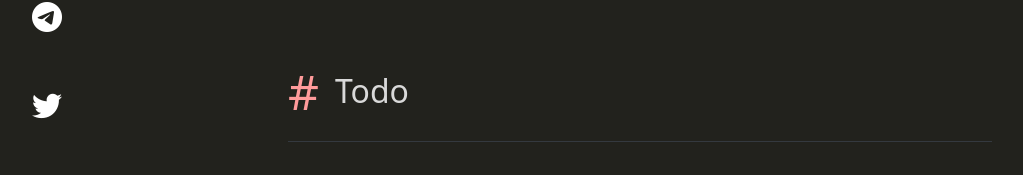
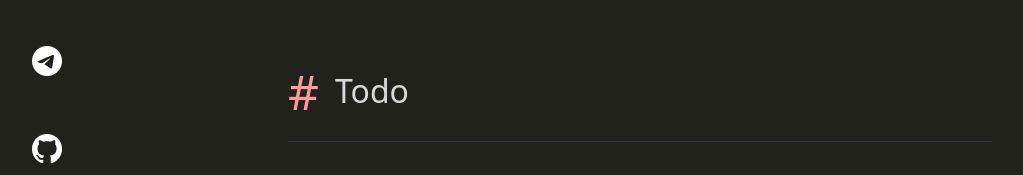
Before and after one commit to nktauserum/nktauserum.github.io, a SvelteKit app: page / in a window 1280 px wide. Shown: the part 294-469 px from the top of the page, without its empty margins (0-1023 px from the left). Built offline with nearby package versions, Linux system fonts and the light colour scheme.

Commit message:
Moved to bluesky: @nktauserum.bsky.social

```diff
--- a/src/routes/+layout.svelte
+++ b/src/routes/+layout.svelte
@@ -16,13 +16,13 @@
 		</a>
 
 		<a
-			href="https://x.com/genzforfemboys"
+			href="https://bsky.app/profile/nktauserum.bsky.social"
 			class="aside__item"
 			rel="noopener noreferrer"
 			target="_blank"
 			aria-label="true"
 		>
-			<i class="bi bi-twitter" style="font-size: 1.875rem; color:rgb(255,255,255);"></i>
+			<i class="bi bi-bluesky" style="font-size: 1.875rem; color:rgb(255,255,255);"></i>
 		</a>
 
 		<a
--- a/src/routes/+page.svelte
+++ b/src/routes/+page.svelte
@@ -3,6 +3,10 @@
 </script>
 
 <Header />
+
+<svelte:head>
+	<title>nktauserum' homepage</title>
+</svelte:head>
 
 <div class="container">
 	<a class="block top" href="#todo">
```
